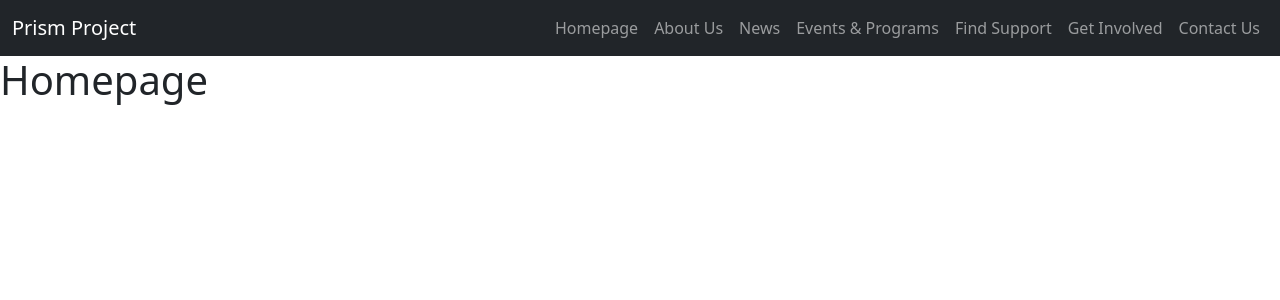
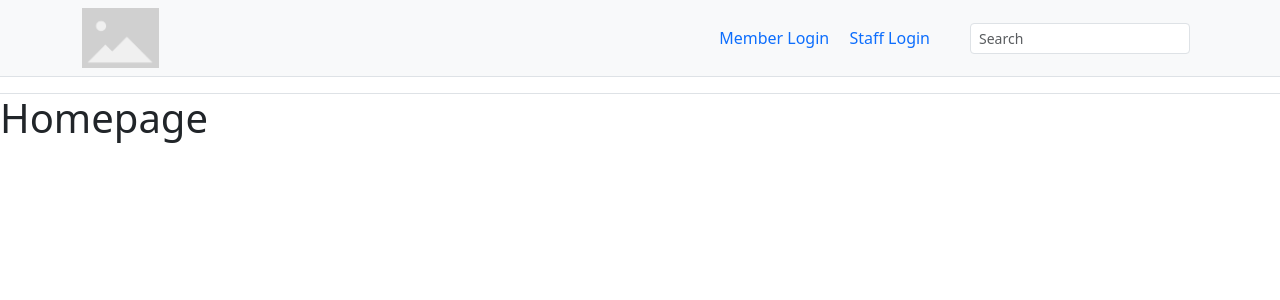
Before and after one commit to T-Sunset/Ito5032-A3-35492090, a Vue app in the folder PrismProject/: page / in a window 1280 px wide. Shown: the top 300 px of the page. Built offline with nearby package versions, Linux system fonts and the light colour scheme; the HTML template or start-up script is replaced by a standard one.

Commit message:
Scaffolded Navigation
Top bar navigation & implementation of Vue-router pages should be finished.

```diff
--- a/PrismProject/src/components/Navbar.vue
+++ b/PrismProject/src/components/Navbar.vue
@@ -1,57 +1,139 @@
 <!-- -->
 <template>
-    <nav class="navbar navbar-expand-lg navbar-dark bg-dark">
-        <div class="container-fluid">
+    <!-- Top Ribbon -->
+    <div class="bg-light py-2 border-bottom">
+        <div class="container d-flex justify-content-between align-items-center">
 
-            <!-- Branding goes here -->
-            <router-link class="navbar-brand" to="/">Prism Project</router-link>
+            <!-- Left: Logo -->
+            <div class="d-flex align-items-center">
+                <router-link to="/" class="navbar-brand d-flex align-items-center">
+                    <img src="../assets/logo.png"
+                    alt="Prism Project Logo"
+                    class="me-2"
+                    style="height:60px; cursor:pointer;"/>
+                </router-link>
 
-            <!-- Mobile Toggle -->
-            <button class="navbar-toggler"
+            </div>
+
+            <!-- Right: Login Links & Search Bar -->
+            <div class="d-flex align-items-center gap-4">
+
+                <!-- Login Links -->
+                <div>
+                    <router-link to="/MemberLogin" class="me-3 text-decoration-none">
+                        Member Login
+                    </router-link>
+                    <router-link to="/StaffLogin" class="me-3 text-decoration-none">
+                        Staff Login
+                    </router-link>
+                </div>
+
+                <!-- Search Bar -->
+                <form class="d-flex">
+                    <input class="form-control form-control-sm me-2"
+                    type="search"
+                    placeholder="Search"/>
+                </form>
+            </div>
+        </div>
+    </div>
+
+    <!-- Main Navigation -->
+     <nav class="navbar navbar-expand-lg navbar-light bg-white border-bottom">
+        <div class="container">
+
+            <!-- Hamburger Menu for Mobile -->
+             <button
+             class="navbar-toggler"
              type="button"
              data-bs-toggle="collapse"
-            data-bs-target="#navbarNav">
-
+             data-bs-target="#mainNav">
             <span class="navbar-toggler-icon"></span>
             </button>
 
-            <!-- Collapsible Menu -->
-             <div class="collapse navbar-collapse" id="navbarNav">
-                <ul class="navbar-nav ms-auto">
+            <div class="collapse navbar-colapse" id="mainNav">
+                <ul class="navbar-nav mx-auto">
 
-                    <!-- Home -->
-                    <li class="nav-item">
-                        <router-link class="nav-link" to="/">Homepage</router-link>
-                    </li>
-
-                    <!-- About Us-->
-                    <li class="nav-item">
-                        <router-link class="nav-link" to="/About">About Us</router-link>
+                    <!-- About Us -->
+                     <li class="nav-item dropdown mx-2">
+                        <a
+                            class="nav-link dropdown-toggle"
+                            href="#"
+                            data-bs-toggle="dropdown">
+                        About</a>
+                        <ul class="dropdown-menu">
+                            <li><router-link class="dropdown-item" to="/About">About Us</router-link></li>
+                            <li><router-link class="dropdown-item" to="/Mission">Our Mission</router-link></li>
+                            <li><router-link class="dropdown-item" to="/Board">Our Team & Board</router-link></li>
+                            <li><router-link class="dropdown-item" to="/Partners">Our Partners</router-link></li>
+                            <li><router-link class="dropdown-item" to="/Statistics">Statistics & Our Impact</router-link></li>
+                        </ul>
                      </li>
 
                     <!-- News -->
-                     <li class="nav-item">
+                     <li class="nav-item mx-2">
                         <router-link class="nav-link" to="/News">News</router-link>
                      </li>
 
-                    <!-- Events -->
-                     <li class="nav-item">
-                        <router-link class="nav-link" to="/Events">Events & Programs</router-link>
+                    <!-- Events & Programs -->
+                     <li class="nav-item dropdown mx-2">
+                        <a
+                            class="nav-link dropdown-toggle"
+                            href="#"
+                            data-bs-toggle="dropdown">
+                        Events</a>
+                        <ul class="dropdown-menu">
+                            <li><router-link class="dropdown-item" to="/Events">Our Events</router-link></li>
+                            <li><router-link class="dropdown-item" to="/Calendar">Calendar View</router-link></li>
+                        </ul>
                      </li>
 
                     <!-- Find Support -->
-                    <li class="nav-item">
-                        <router-link class="nav-link" to="/FindSupport">Find Support</router-link>
+                     <li class="nav-item dropdown mx-2">
+                        <a
+                            class="nav-link dropdown-toggle"
+                            href="#"
+                            data-bs-toggle="dropdown">
+                        Support Network</a>
+                        <ul class="dropdown-menu">
+                            <li><router-link class="dropdown-item" to="/FindSupport">Find Support</router-link></li>
+                            <li><router-link class="dropdown-item" to="/Book">Book a Session</router-link></li>
+                            <li><router-link class="dropdown-item" to="/SupportGroup">Support Groups</router-link></li>
+                            <li><router-link class="dropdown-item" to="/Crisis">Crisis Support</router-link></li>
+                            <li><router-link class="dropdown-item" to="/KnowledgeBase">Knowledge Base / FAQ</router-link></li>
+                            <li><router-link class="dropdown-item" to="/Closest">Find your Closest Centre</router-link></li>
+                        </ul>
                      </li>
 
                     <!-- Get Involved -->
-                    <li class="nav-item">
-                        <router-link class="nav-link" to="/Involved">Get Involved</router-link>
+                     <li class="nav-item dropdown mx-2">
+                        <a
+                            class="nav-link dropdown-toggle"
+                            href="#"
+                            data-bs-toggle="dropdown">
+                        Involvement</a>
+                        <ul class="dropdown-menu">
+                            <li><router-link class="dropdown-item" to="/Involved">Get Involved</router-link></li>
+                            <li><router-link class="dropdown-item" to="/Volunteer">Volunteering</router-link></li>
+                            <li><router-link class="dropdown-item" to="/Donate">Donate Online</router-link></li>
+                            <li><router-link class="dropdown-item" to="/Fundraiser">Fundraising Campaigns</router-link></li>
+                        </ul>
                      </li>
 
                     <!-- Contact Us -->
-                     <li class="nav-item">
-                        <router-link class="nav-link" to="/Contact">Contact Us</router-link>
+                     <li class="nav-item dropdown mx-2">
+                        <a
+                            class="nav-link dropdown-toggle"
+                            href="#"
+                            data-bs-toggle="dropdown">
+                        Contact</a>
+                        <ul class="dropdown-menu">
+                            <li><router-link class="dropdown-item" to="/Contact">Contact Us</router-link></li>
+                            <li><router-link class="dropdown-item" to="/Enquire">General Enquiries</router-link></li>
+                            <li><router-link class="dropdown-item" to="/MediaEnquire">Media Enquiries</router-link></li>
+                            <li><router-link class="dropdown-item" to="/Feedback">Feedback & Complaints</router-link></li>
+                            <li><router-link class="dropdown-item" to="/Accessibility">Accessibility Support</router-link></li>
+                        </ul>
                      </li>
                 </ul>
             </div>
```
Also changed, not shown: PrismProject/src/assets/logo.png (added). Lines whose indentation alone changed are shown as unchanged.
